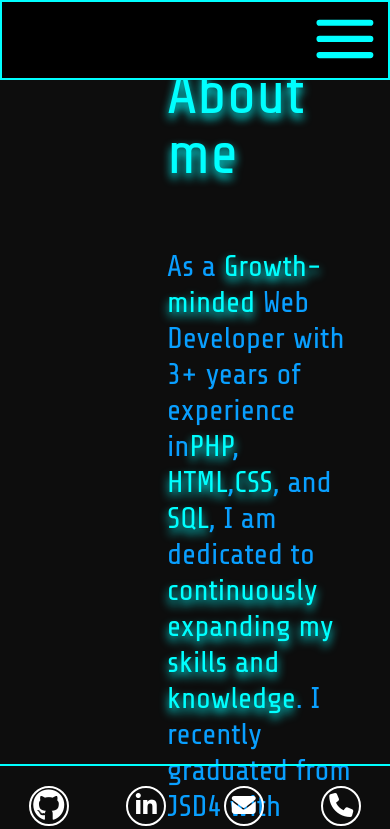
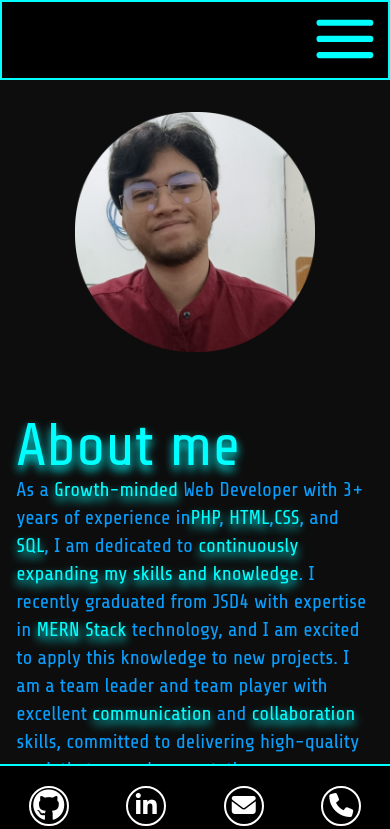
Before and after one commit to pramotepon/portfolio, a React (Vite) app: page /about_me in a window 390 px wide. Shown: the top 829 px of the page. Built offline with nearby package versions, Linux system fonts and the light colour scheme.

Commit message:
About me page responsive completed

```diff
--- a/src/components/ContactBar.jsx
+++ b/src/components/ContactBar.jsx
@@ -2,7 +2,7 @@ import React from 'react'
 
 const ContactBar = () => {
     return (
-        <div className='flex md:flex-col bg-transparent h-20 md:h-auto fixed w-full md:w-24 bottom-0 md:right-0 md:top-1/2 md:translate-y-m-50 border-t-2 md:border-t-0 md:border-l-2 border-tertiary text-center z-50'>
+        <div className='flex md:flex-col h-20 md:h-auto md:bg-none bg-black fixed w-full md:w-24 bottom-0 md:right-0 md:top-1/2 md:translate-y-m-50 border-t-2 md:border-t-0 md:border-l-2 border-tertiary text-center z-50'>
             <a href='https://github.com/pramotepon' target='_blank' className='block h-10 w-10 text-white my-5 md:my-10 border-2 border-white rounded-full pt-1.5 mx-auto'><i className="fa-brands fa-github fa-2xl"></i></a>
             <a href='https://www.linkedin.com/in/pramotephanon/' target='_blank' className='block h-10 w-10 text-white my-5 md:my-10 border-2 border-white rounded-full pt-1.5 mx-auto'><i className="fa-brands fa-linkedin-in fa-xl"></i></a>
             <a href='mailto: pramote.p.on@gmail.com' className='block h-10 w-10 text-white my-5 md:my-10 border-2 border-white rounded-full pt-1.5 mx-auto'><i className="fa-solid fa-envelope fa-xl"></i></a>
--- a/src/layouts/ScreenLayout.jsx
+++ b/src/layouts/ScreenLayout.jsx
@@ -13,7 +13,7 @@ const ScreenLayout = ({ children, title }) => {
         <div className='bg-primary min-h-screen'>
             <Navbar />
             <ContactBar />
-            <div className='w-10/12 mx-auto min-h-screen z-40'>
+            <div className='lg:w-10/12 md:w-8/12 w-11/12 mx-auto min-h-screen z-40'>
                 {children}
             </div>
         </div>
--- a/src/screens/AboutMeScreen.jsx
+++ b/src/screens/AboutMeScreen.jsx
@@ -5,14 +5,14 @@ const AboutMeScreen = () => {
   return (
     <ScreenLayout title={'About me'}>
       <div className='flex min-h-screen'>
-        <div className='my-auto flex w-full'>
-          <div className='flex-auto w-10'>
-            <img src={window.location.origin + '/images/pramote-image.png'} className='w-full' />
+        <div className='my-auto flex items-center lg:flex-row flex-col w-full lg:mt-auto md:mt-48 mt-28'>
+          <div className='flex-auto w-auto lg:w-10'>
+            <img src={window.location.origin + '/images/pramote-image.png'} className='lg:w-10/12 w-60 mx-auto' />
           </div>
-          <div className='flex-auto w-64 pl-20'>
+          <div className='flex-auto w-auto lg:w-64 lg:pl-20'>
             <div className='h-full my-auto'>
               <h2 className='text-tertiary text-6xl mt-16 drop-shadow-title-shadow'>About me</h2>
-              <p className='text-3xl mt-16 text-secondary'>
+              <p className='lg:text-3xl text-xl sm:mt-16 mt-0 text-secondary'>
                 As a <span className='text-tertiary drop-shadow-title-shadow'>Growth-minded</span> Web Developer with 3+ years of experience in
                 <span className='text-tertiary drop-shadow-title-shadow'>PHP</span>, <span className='text-tertiary drop-shadow-title-shadow'>HTML</span>,
                 <span className='text-tertiary drop-shadow-title-shadow'>CSS</span>, and <span className='text-tertiary drop-shadow-title-shadow'>SQL</span>,
--- a/tailwind.config.js
+++ b/tailwind.config.js
@@ -11,7 +11,8 @@ export default {
       tertiary: '#00FFFF',
       quaternary: '#0033FF',
       black: '#000000',
-      white: '#ffffff'
+      white: '#ffffff',
+      none: 'transparent'
     },
     translate: {
       'm-50': '-50%',
```
Also changed, not shown: src/index.css (+4 -3 lines).
